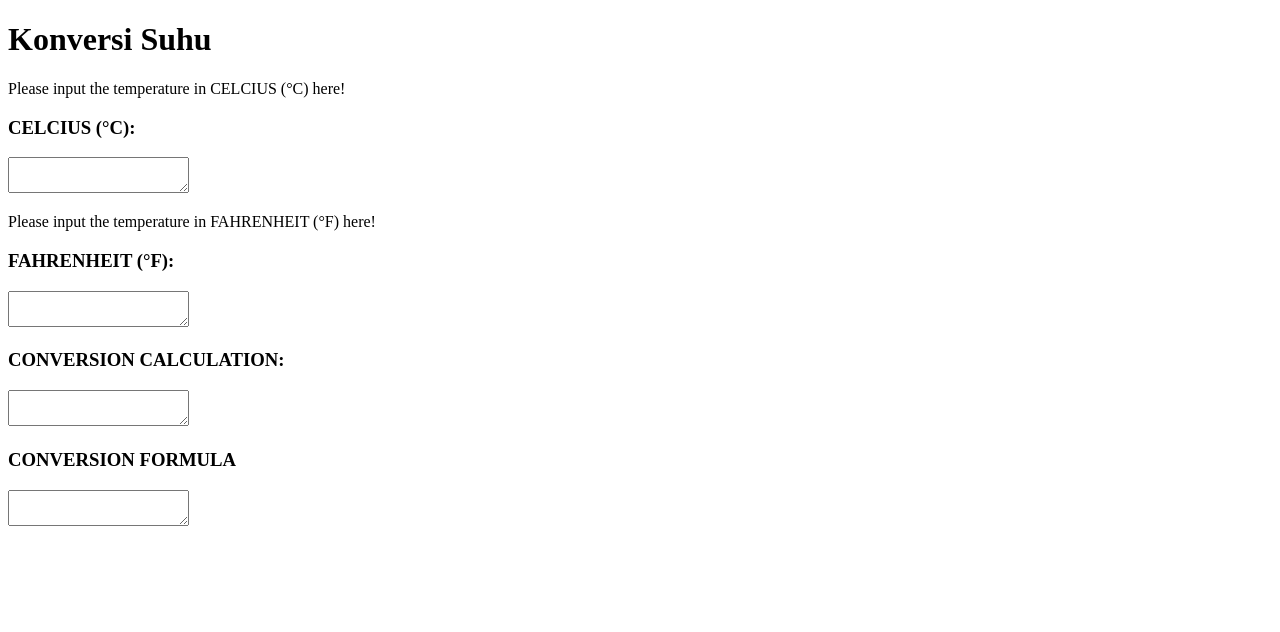
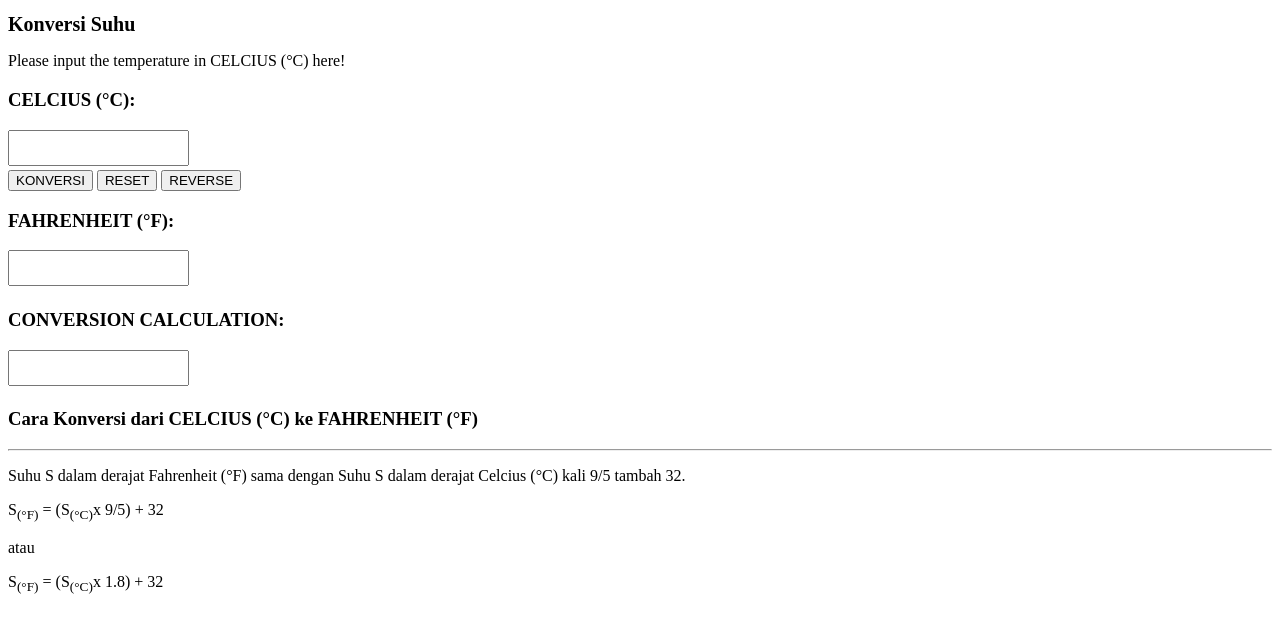
Before and after one commit to revou-fundamental-course/10-jun-24-LycheeTea-cmyk, a plain HTML site: page index.html in a window 1280 px wide. Drawn offline with Linux system fonts and the light colour scheme.

Commit message:
init configuration

```diff
--- a/css/style.css
+++ b/css/style.css
@@ -0,0 +1,7 @@
+h1 {
+    font-size: 20px;
+}
+
+textarea {
+    resize: none;
+}
--- a/index.html
+++ b/index.html
@@ -18,18 +18,27 @@
                     <h3>CELCIUS (&deg;C):</h3>
                 </header>
                 <section>
-                    <textarea></textarea>
+                    <textarea>
+
+                    </textarea>
+                    <section>
+                        <button class="button-convert">KONVERSI</button>
+                        <button class="button-reset">RESET</button>
+                        <button class="button-reverse">REVERSE</button>
+                    </section>
                 </section>
             </section>
 
+        <section class="result-container">
             <!--FAHRENHEIT-->
-            <p>Please input the temperature in FAHRENHEIT (&deg;F) here!</p>
             <section>
                 <header>
                     <h3>FAHRENHEIT (&deg;F):</h3>
                 </header>
                 <section>
-                    <textarea></textarea>
+                    <textarea>
+
+                    </textarea>
                 </section>
             </section>
 
@@ -39,18 +48,28 @@
                     <h3>CONVERSION CALCULATION:</h3>
                 </header>
                 <section>
-                    <textarea></textarea>
+                    <textarea>
+
+                    </textarea>
                 </section>
             </section>
+        </section>
 
             <!--FORMULA INFORMATION-->
             <section>
                 <header>
-                    <h3>CONVERSION FORMULA</h3>
+                    <h3>Cara Konversi dari CELCIUS (&deg;C) ke FAHRENHEIT (&deg;F)</h3>
                 </header>
-                <section>
-                    <textarea></textarea>
-                </section>
+                <hr>
+                <p>Suhu <span class="formula-S">S</span> dalam derajat Fahrenheit (&deg;F) sama dengan Suhu <span class="formula-S">S</span> dalam derajat Celcius (&deg;C) kali <span class="formula-num">9/5</span> tambah <span class="formula-num">32.</span></p>
+
+                <p>
+                    <span class="formula-S">S</span><sub>(&deg;F)</sub> = (<span class="formula-S">S</span><sub>(&deg;C)</sub>x 9/5) + 32
+                </p>
+                <p>atau</p>
+                <p>
+                    <span class="formula-S">S</span><sub>(&deg;F)</sub> = (<span class="formula-S">S</span><sub>(&deg;C)</sub>x 1.8) + 32
+                </p>
             </section>
         </main>
         <footer>
```
